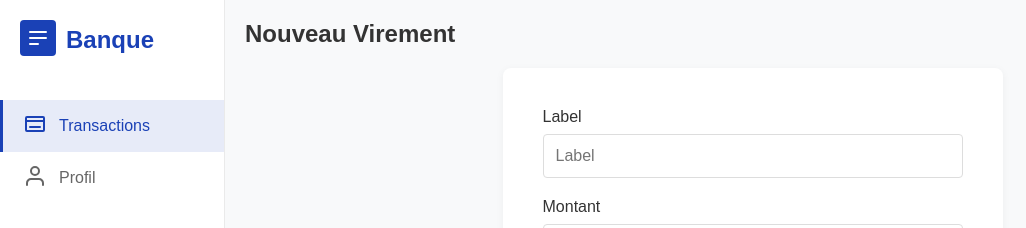
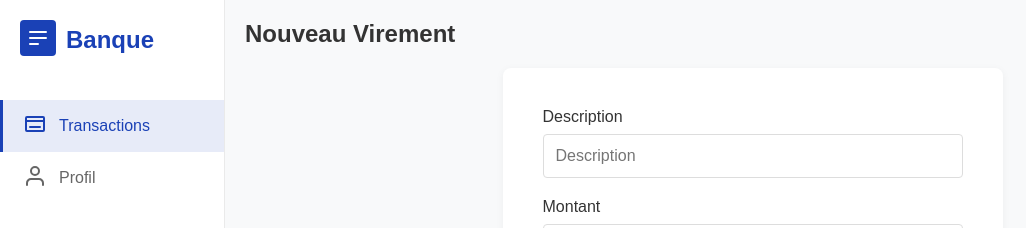
Before and after one commit to Florine2576/bank-devoxx, a Vue app: page /new-transfert in a window 1280 px wide. Shown: the top 228 px of the page, without its empty margins (0-1026 px from the left). Built offline with nearby package versions, Linux system fonts and the light colour scheme; the HTML template or start-up script is replaced by a standard one.

Commit message:
Fix label

```diff
--- a/src/transactions/domain/NewTransaction.ts
+++ b/src/transactions/domain/NewTransaction.ts
@@ -1,4 +1,4 @@
 export interface NewTransaction {
-  label: string;
+  description: string;
   amount: number;
 }
--- a/src/transactions/infrastructure/primary/NewTransfertPage/NewTransfertPage.component.ts
+++ b/src/transactions/infrastructure/primary/NewTransfertPage/NewTransfertPage.component.ts
@@ -14,7 +14,7 @@ export default defineComponent({
     }
 
     const newTransaction = ref<NewTransaction>({
-      label: '',
+      description: '',
       amount: 0
     });
 
--- a/src/transactions/infrastructure/primary/NewTransfertPage/NewTransfertPage.html
+++ b/src/transactions/infrastructure/primary/NewTransfertPage/NewTransfertPage.html
@@ -2,13 +2,13 @@
   <h1 class="page-title">Nouveau Virement</h1>
   <div class="transfert-form">
     <div class="form-group">
-      <label for="label">Label</label>
+      <label for="description">Description</label>
       <input
         type="text"
-        id="label"
-        v-model="newTransaction.label"
-        data-selector="label"
-        placeholder="Label"
+        id="description"
+        v-model="newTransaction.description"
+        data-selector="description"
+        placeholder="Description"
       />
     </div>
 
```
Also changed, not shown: 1 other file (tests, documents, lock files or other folders).
